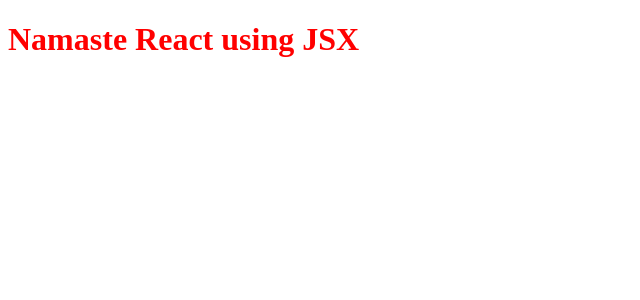
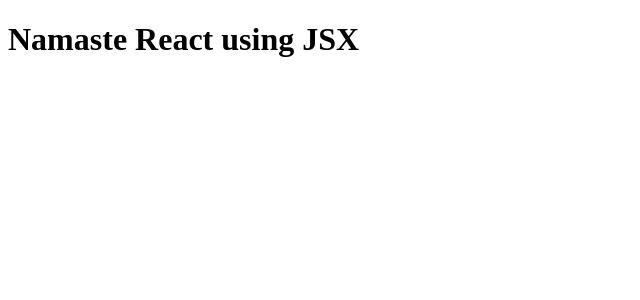
Before and after one commit to ShawnFrost26/namaste_react, a React (Vite) app: page / in a window 1280 px wide. Shown: the top 300 px of the page, without its empty margins (0-640 px from the left). Built offline with nearby package versions, Linux system fonts and the light colour scheme.

Commit message:
class as className (use camelCase)

```diff
--- a/App.js
+++ b/App.js
@@ -6,7 +6,7 @@
 const heading = React.createElement("h1", { id: "heading" }, "Namaste React");
 
 //JSX
-const jsxHeading = <h1 id="heading">Namaste React using JSX</h1>;
+const jsxHeading = <h1 className="head">Namaste React using JSX</h1>;
 
 const root = ReactDOM.createRoot(document.getElementById("root"));
 
```
